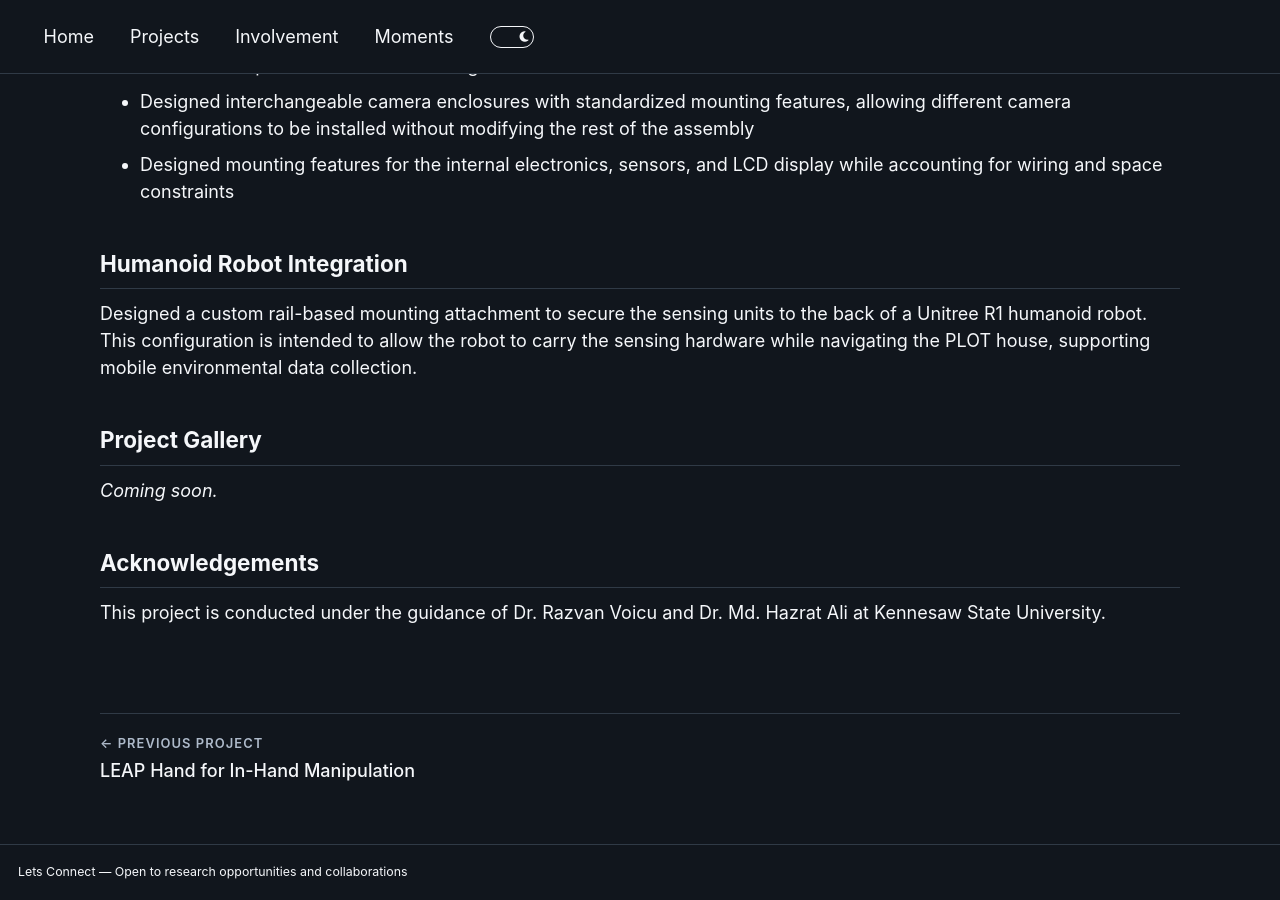
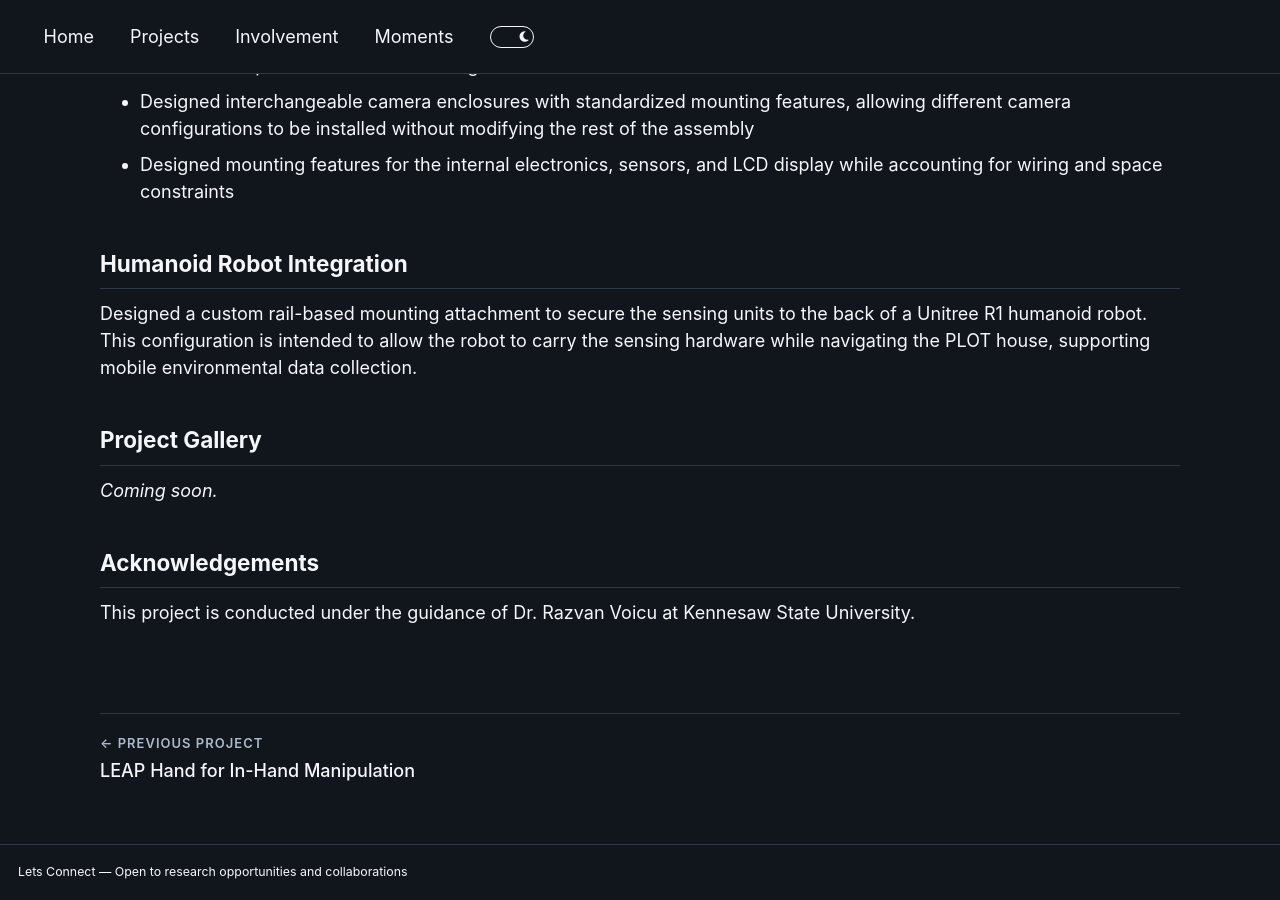
Before and after one commit to laurn156/laurn156.github.io, a Jekyll site: the page built from _portfolio/sensing-unit-v2.md, in a window 1280 px wide and 900 px high, scrolled down 1526 px. Built offline with Jekyll 4.4.1, drawn with Linux system fonts in a browser that asks for light colours; a style sheet for code colours, icons or effects is not loaded.

Commit message:
Keep Dr. Razvan Voicu in the acknowledgment

```diff
--- a/_portfolio/sensing-unit-v2.md
+++ b/_portfolio/sensing-unit-v2.md
@@ -78,4 +78,4 @@ Designed a custom rail-based mounting attachment to secure the sensing units to
 
 ## Acknowledgements
 
-This project is conducted under the guidance of Dr. Razvan Voicu and Dr. Md. Hazrat Ali at Kennesaw State University.
+This project is conducted under the guidance of Dr. Razvan Voicu at Kennesaw State University.
```
